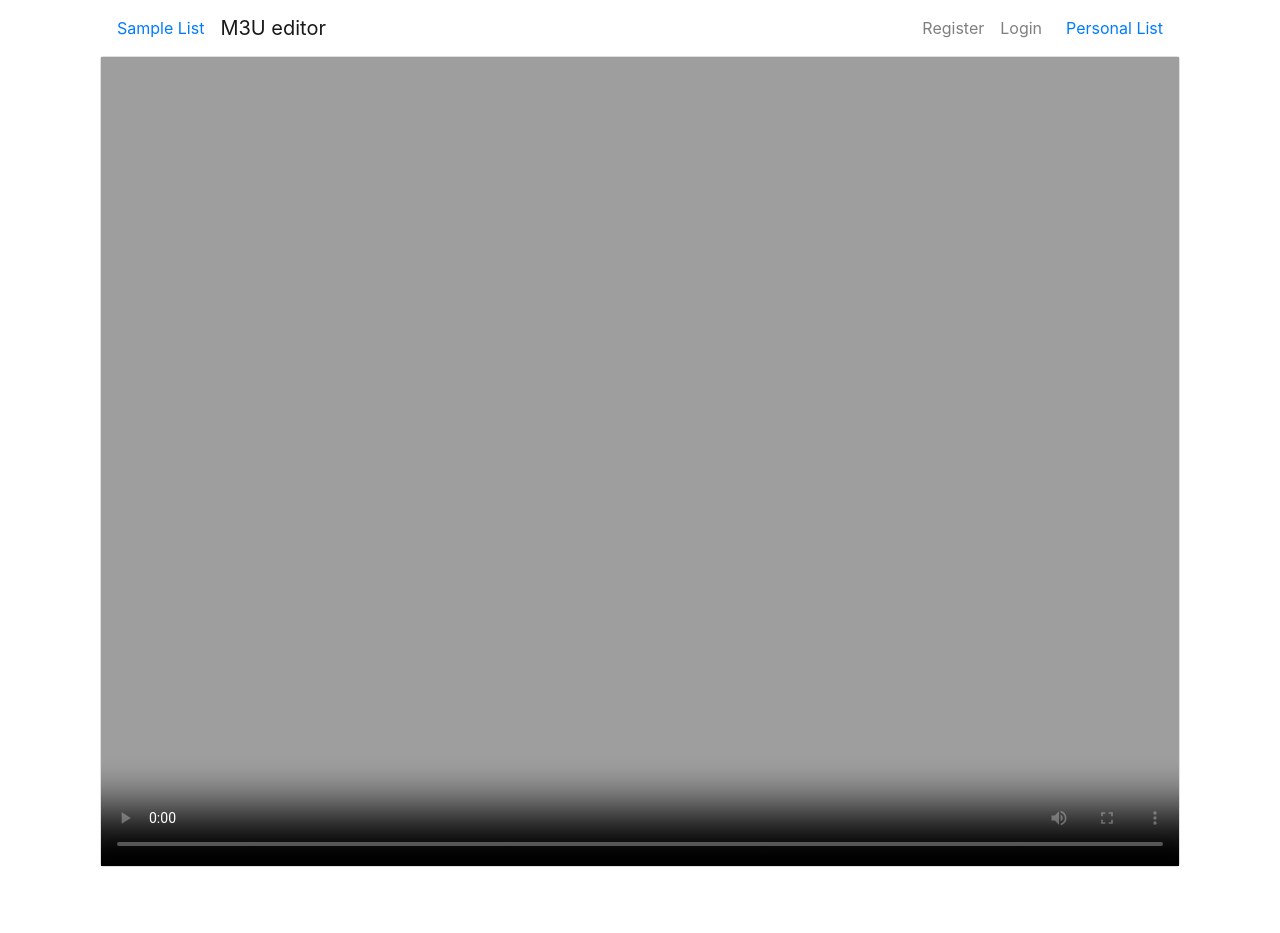
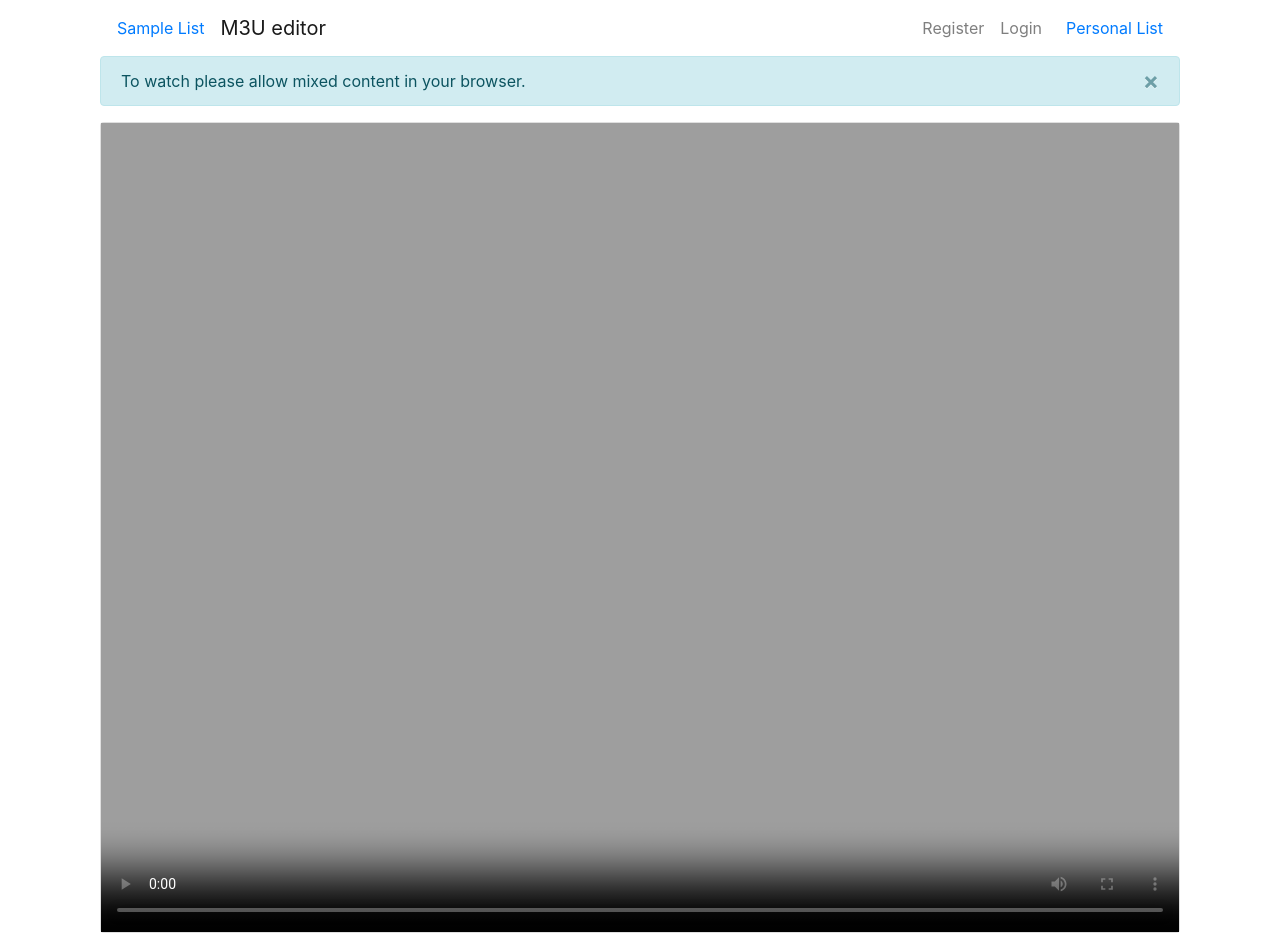
Before and after one commit to abp-ce/m3u_vue_cli, a Vue app: page / in a window 1280 px wide. Before the commit the page ends 867 px from the top, so only its background shows below. Built offline with nearby package versions, Linux system fonts and the light colour scheme.

Commit message:
Alert added

```diff
--- a/src/components/M3U.vue
+++ b/src/components/M3U.vue
@@ -1,6 +1,7 @@
 <template>
   <b-container>
     <!--b-button v-b-toggle.sample class="float-left">Sample</b-button-->
+    <b-alert show dismissible>To watch please allow mixed content in your browser.</b-alert>
     <b-sidebar id="sample" title="Sample List" width="40%" shadow>
       <b-input-group prepend="Sample M3U list" class="mt-3">
         <b-form-input v-model="sampleURL" :placeholder="sampleURL" type='url'></b-form-input>
```
